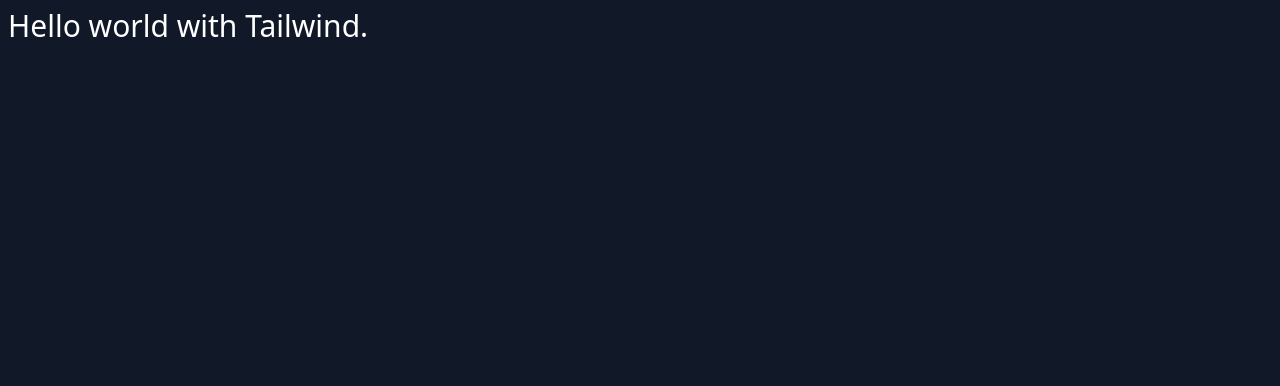
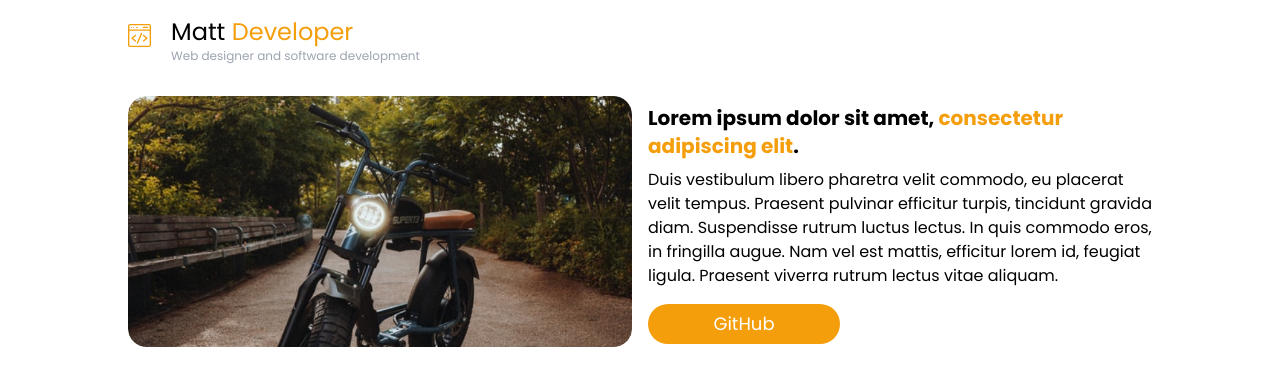
Before and after one commit to mattdeveloper/teaching-tailwindcss, a website built with Vite: page src/index.html in a window 1280 px wide. Built offline with nearby package versions, Linux system fonts and the light colour scheme.

Commit message:
lessons 02, 03 and 04

```diff
--- a/src/index.html
+++ b/src/index.html
@@ -7,12 +7,38 @@
 
   <title>Getting Started with Tailwind CSS</title>
   <link rel="stylesheet" href="css/tailwind.css">
+  <link rel="preconnect" href="https://fonts.gstatic.com">
+  <link href="https://fonts.googleapis.com/css2?family=Poppins:wght@400;700&display=swap" rel="stylesheet">
 </head>
-<body class="bg-gray-900">
+<body class="py-4 px-3">
 
 
+<div class="grid grid-cols-12 gap-4 max-w-3xl xl:max-w-5xl mx-auto">
+  <header class="col-span-12 flex flex-row items-start">
+    <img src="/img/logo.svg" alt="logo" class="mt-2" />
+    <div class="ml-5">
+      <h1 class="text-2xl">Matt <span class="text-yellow-500">Developer</span></h1>
+      <h3 class="text-gray-400 text-xs">Web designer and software development</h3>
+    </div>
+  </header>
 
-<h1 class="p-2 text-white text-3xl">Hello world with Tailwind.</h1>
+  <!-- BANNER -->
+  <section class="col-span-12 lg:col-span-6 mt-6 lg:mt-4">
+    <img src="/img/banner.png" alt="banner" class="rounded-2xl" />
+  </section>
+
+  <!-- MAIN CONTENT -->
+  <section class="col-span-12 lg:col-span-6 mt-6">
+    <h1 class="text-xl font-bold mb-2">Lorem ipsum dolor sit amet, <span class="text-yellow-500">consectetur adipiscing elit</span>.</h1>
+    <p>Duis vestibulum libero pharetra velit commodo, eu placerat velit tempus. Praesent pulvinar efficitur turpis,
+      tincidunt gravida diam. Suspendisse rutrum luctus lectus. In quis commodo eros, in fringilla augue. Nam vel est mattis,
+      efficitur lorem id, feugiat ligula. Praesent viverra rutrum lectus vitae aliquam.</p>
+
+    <a href="https://github.com/mattdeveloper"
+      class="w-48 h-10 bg-yellow-500 flex items-center justify-center mt-4 rounded-full text-lg text-white
+        hover:bg-opacity-80 focus:outline-none focus:ring-2 focus:ring-yellow-500 focus:ring-opacity-50 focus:ring-offset-2 transition-all">GitHub</a>
+  </section>
+</div>
 
 
 </body>
--- a/tailwind.config.js
+++ b/tailwind.config.js
@@ -2,7 +2,11 @@
   purge: [],
   darkMode: false, // or 'media' or 'class'
   theme: {
-    extend: {},
+    extend: {
+      fontFamily: {
+        'sans': ['Poppins', 'sans-serif'],
+      }
+    },
   },
   variants: {
     extend: {},
```
Also changed, not shown: src/img/banner.png (added), src/img/logo.svg (added).
